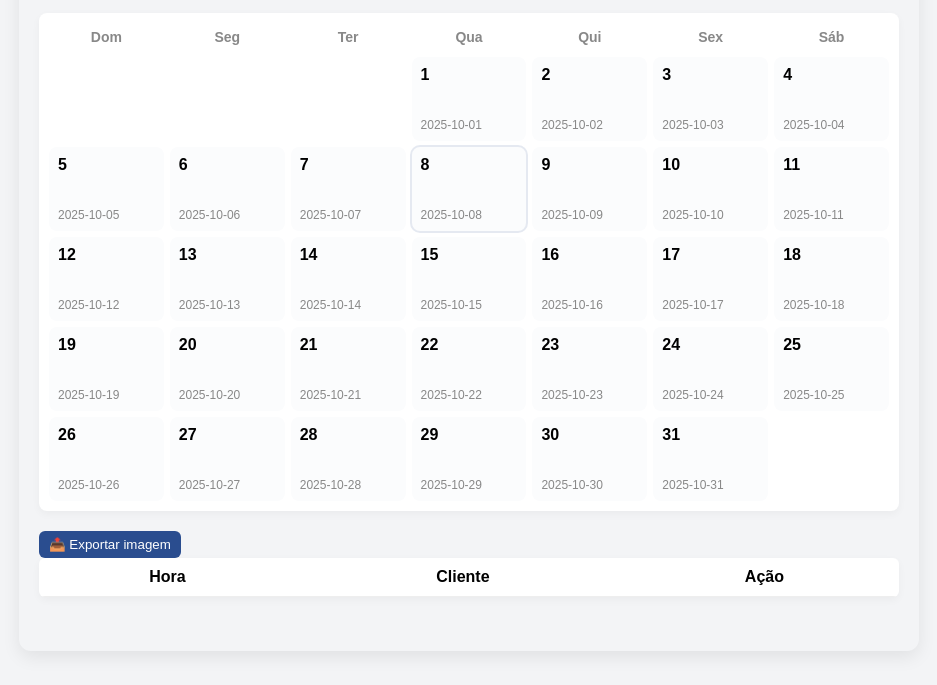
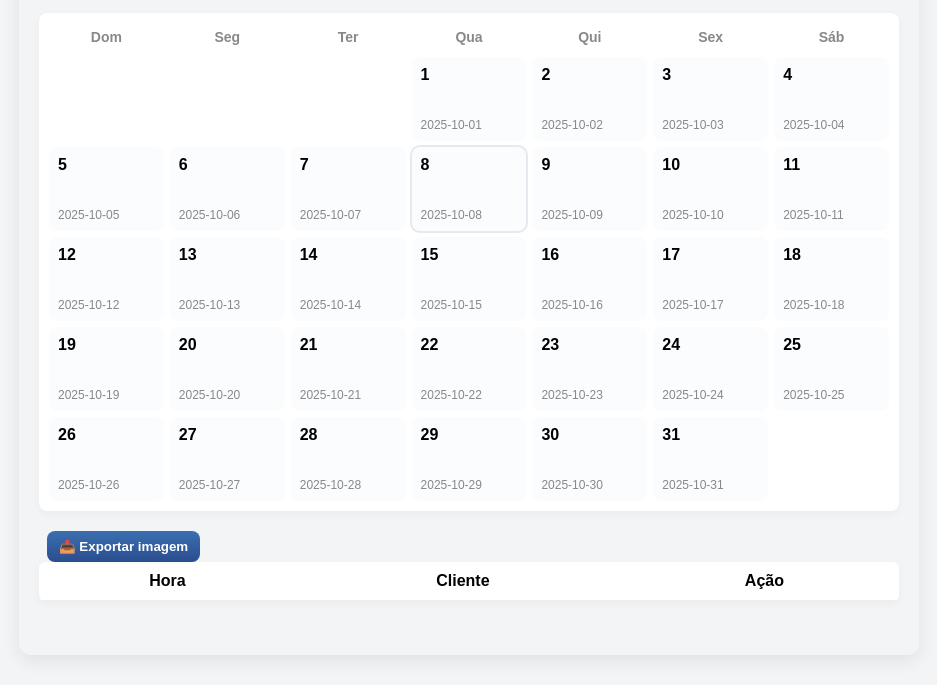
Before and after one commit to erasmojunior/Calendario, a website: page public/index.html in a window 1280 px wide. Shown: the part 161-846 px from the top of the page, without its empty margins (171-1108 px from the left). Drawn offline with Linux system fonts and the light colour scheme; no server answers.

Commit message:
style.css

```diff
--- a/public/style.css
+++ b/public/style.css
@@ -114,7 +114,18 @@ button { background:var(--primary); color:#fff; border:none; padding:6px 10px; b
 .modal-footer { display:flex; justify-content:flex-end; gap:8px; padding:12px 16px; border-top:1px solid #f0f0f0; }
 .btn-secondary { background:#f0f0f0; color:#222; border-radius:8px; padding:8px 12px; cursor:pointer; }
 .btn-primary { background:var(--primary); color:#fff; border-radius:8px; padding:8px 12px; cursor:pointer; border:none; }
-
+/* botão de exportar */
+.btn-export {
+  background: linear-gradient(180deg, #3b6fb0, #2a4d8f);
+  color: #fff;
+  border: none;
+  padding: 8px 12px;
+  border-radius: 8px;
+  cursor: pointer;
+  margin-left: 8px;
+  font-weight:600;
+}
+.btn-export:hover { opacity: 0.95; }
 .modal-error { color:var(--danger); min-height:18px; font-size:13px; }
 
 /* required mark */
```
